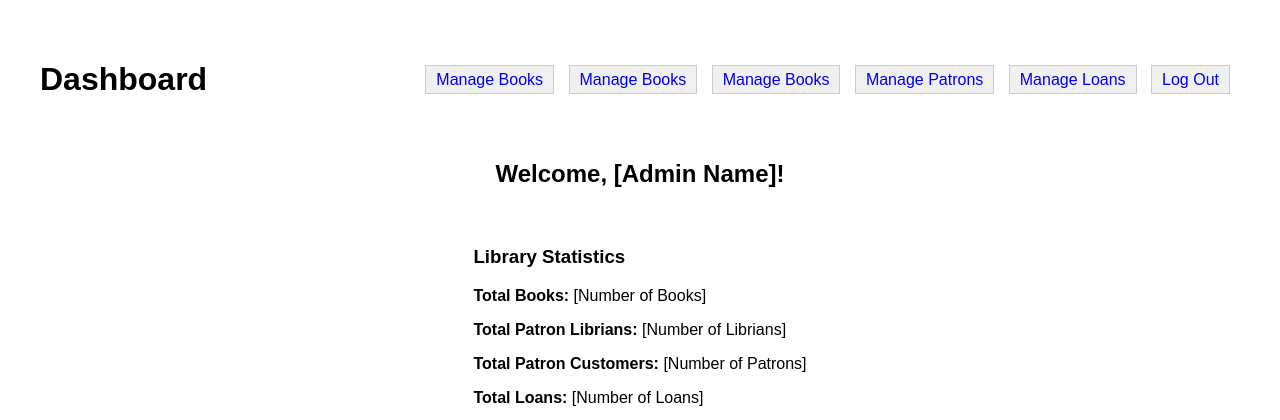
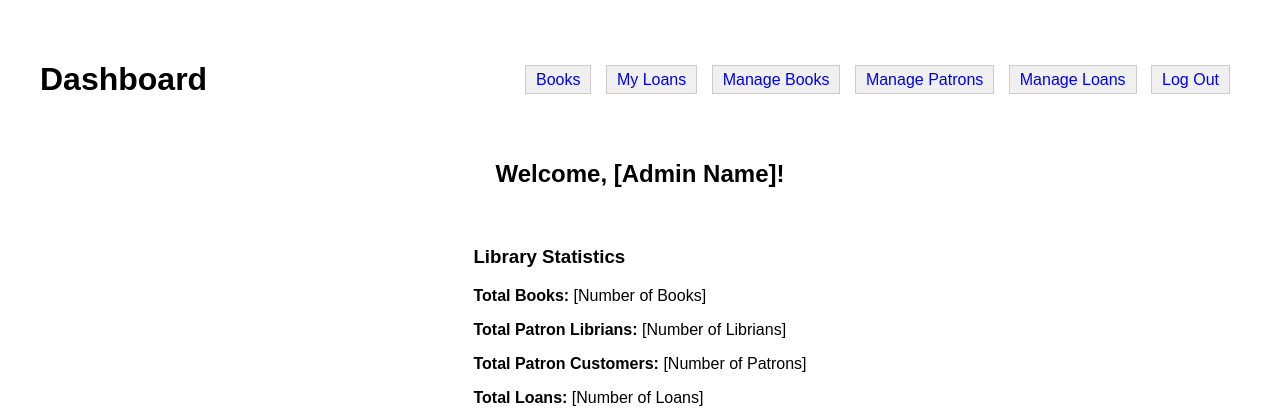
Before and after one commit to JustUsingaWebsite/Database-Project, a Flask app: page /admin in a window 1280 px wide. Shown: the top 420 px of the page. Run offline with Flask 3, Linux system fonts and the light colour scheme; the visitor is signed in with stand-in values (Sample User, id 1); data comes from the database, SQL or seed files in the repository; both versions use the stored data as it was after the commit.

Commit message:
ui changes

```diff
--- a/app.py
+++ b/app.py
@@ -150,6 +150,7 @@ def add_patron_route():
     role_id = data.get('role')
 
     if session['role'] != 'admin' and role_id == 1:
+        print(session['role'])
         return jsonify({'error': 'You are not authorized to add patrons'}), 403
 
     return add_patron(name, email, phone, address, username, password, role_id)
@@ -279,6 +280,6 @@ def open_browser():
     webbrowser.open("http://127.0.0.1:5000")
 
 if __name__ == '__main__':
-    app.run(debug=True, host='0.0.0.0')
-    #Timer(0.7, open_browser).start()
-    #app.run(port=5000)
+    # app.run(debug=True, host='0.0.0.0')
+    Timer(0.7, open_browser).start()
+    app.run(port=5000)
--- a/templates/homepageAdmin.html
+++ b/templates/homepageAdmin.html
@@ -10,8 +10,8 @@
         <h1>Dashboard</h1>
         <nav>
             <ul>
-                <li><a href="{{ url_for('books') }}">Manage Books</a></li>
-                <li><a href="{{ url_for('loans') }}">Manage Books</a></li>
+                <li><a href="{{ url_for('books') }}">Books</a></li>
+                <li><a href="{{ url_for('loans') }}">My Loans</a></li>
                 <li><a href="{{ url_for('book_management') }}">Manage Books</a></li>
                 <li><a href="{{ url_for('patron_management') }}">Manage Patrons</a></li>
                 <li><a href="{{ url_for('loan_management') }}">Manage Loans</a></li>
--- a/templates/homepageLibrarian.html
+++ b/templates/homepageLibrarian.html
@@ -10,8 +10,8 @@
         <h1>Dashboard</h1>
         <nav>
             <ul>
-                <li><a href="{{ url_for('books') }}">Manage Books</a></li>
-                <li><a href="{{ url_for('loans') }}">Manage Books</a></li>
+                <li><a href="{{ url_for('books') }}">Books</a></li>
+                <li><a href="{{ url_for('loans') }}">My Loans</a></li>
                 <li><a href="{{ url_for('book_management') }}">Manage Books</a></li>
                 <li><a href="{{ url_for('patron_management') }}">Manage Patrons</a></li>
                 <li><a href="{{ url_for('loan_management') }}">Manage Loans</a></li>
```
Also changed, not shown: database/libraryDatabase.db.
